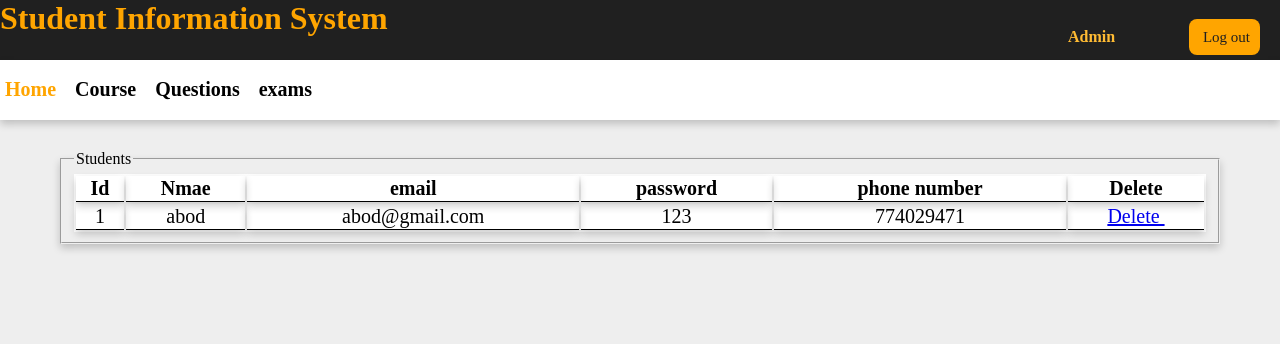
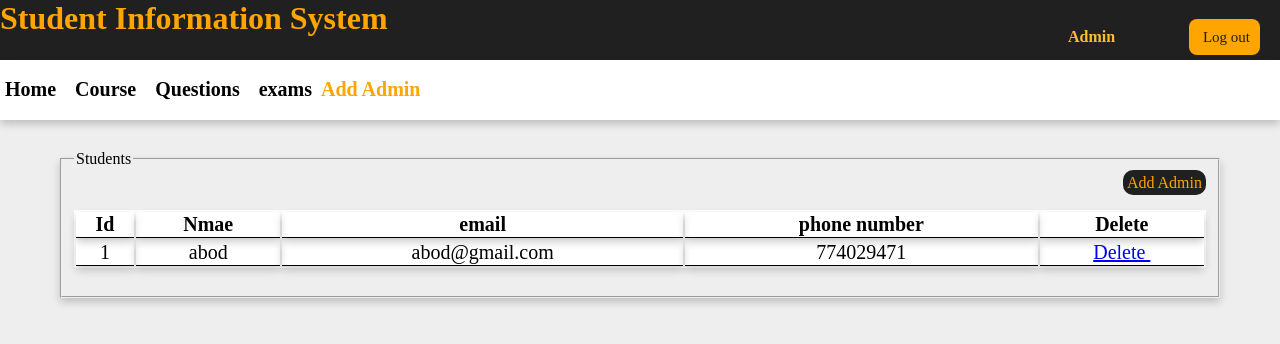
Before and after one commit to Abdulhafeedh/student_information_system, a PHP site: page /i.php in a window 1280 px wide. Shown: the top 344 px of the page. Run offline with PHP 8.4, Linux system fonts and the light colour scheme; data comes from the database, SQL or seed files in the repository.

Commit message:
Add project web

```diff
--- a/i.php
+++ b/i.php
@@ -17,46 +17,45 @@
 	include "connect.php";
 	echo '<nav id="nav_id">
 		<br>
-		<a style="color: orange;" href="index.php"><i class="fa-solid fa-house"></i>&nbsp;Home&nbsp;&nbsp;</a>
+		<a " href="index.php"><i class="fa-solid fa-house"></i>&nbsp;Home&nbsp;&nbsp;</a>
 		<a  href="course.php"><i class="fa-solid fa-book-open-reader"></i>&nbsp;Course&nbsp;&nbsp;</a>
 		<a  href="Questions.php"><i class="fa-solid fa-clipboard-question"></i>&nbsp;Questions&nbsp;&nbsp;</a>
 		<a  href="student_exams.php"><i class="fa-solid fa-chalkboard-user"></i>&nbsp;exams</a>
-		</nav>'
-	;
+		<a  style="color: orange; href="student_exams.php"><i class="fa-solid fa-chalkboard-user"></i>&nbsp;Add Admin</a>
+		</nav>';
 
-	if (isset($_GET["d"])) {
+	if (isset($_GET["admin_id"])) {
 
-		$sql = mysqli_query($con, "delete from student where Sid=" . $_GET["d"]);
-		$sql = mysqli_query($con, "delete from exam where Sid=" . $_GET["d"]);
-		$sql = mysqli_query($con, "delete from s_a where Sid=" . $_GET["d"]);
-
+		$sql = mysqli_query($con, "delete from admin where admin_id=" . $_GET["admin_id"]);
+		// $sql = mysqli_query($con, "delete from exam where Sid=" . $_GET["d"]);
+		// $sql = mysqli_query($con, "delete from s_a where Sid=" . $_GET["d"]);
 	}
 	$sql = mysqli_query($con, "select * from admin");
 
-	echo '<fieldset id="fieldtable" ><legend>Students</legend> <table id="idtable2" >
+	echo '<fieldset id="fieldtable" ><legend>Students</legend>
+		<div style="text-align: right;"><a href="add_admin.php" class="button_add">Add Admin</a></div><br>
+	<table id="idtable2" >
 		<tr>
 		<th align=center>Id</th>
 		<th align=center>Nmae</th>
 		<th align=center>email</th>
-		<th align=center>password</th>
+	    <!--<th align=center>password</th>-->
 		<th align=center>phone number</th>
 		<th align=center>Delete</th>
-
-		</tr>'
-	;
+		</tr>';
 	$i = 1;
 	while ($f = mysqli_fetch_array($sql)) {
 		echo '<tr>';
 		echo '<td align=center>' . $i . '</td>';
 		echo '<td align=center>' . $f["admin_name"] . '</td>';
 		echo '<td align=center>' . $f["admin_email"] . '</td>';
-		echo '<td align=center>' . $f["admin_password"] . '</td>';
+		// echo '<td align=center>' . $f["admin_password"] . '</td>';
 		echo '<td align=center>' . $f["admin_phone_number"] . '</td>';
-		echo '<td align=center><a id="edetingancor" href=index.php?d=' . $f["admin_id"] . '>Delete&nbsp;<i class="fa-solid fa-file-circle-minus"></i></a></td>';
+		echo '<td align=center><a id="edetingancor" href=i.php?admin_id=' . $f["admin_id"] . '>Delete&nbsp;<i class="fa-solid fa-file-circle-minus"></i></a></td>';
 		echo '</tr>';
 		$i += 1;
 	}
-	echo '</table></fieldset>';
+	echo '</table><br></fieldset>';
 
 
 
--- a/style.css
+++ b/style.css
@@ -115,3 +115,18 @@ th {
     box-shadow: 0 4px 8px 0 rgba(0, 0, 0, 0.2);
     font-size: 20px;
 }
+
+/*  */
+.button_add {
+    /* outline: none; */
+    background: #202020;
+    border: none;
+    padding: 4px;
+    border-radius: 10px;
+    margin-bottom: 30px;
+    color: orange;
+    /* cursor: pointer; */
+    /* transition: all 0.5s; */
+    text-align: right;
+    text-decoration: none;
+}
```
Also changed, not shown: add_admin.php (+9 -11 lines).
